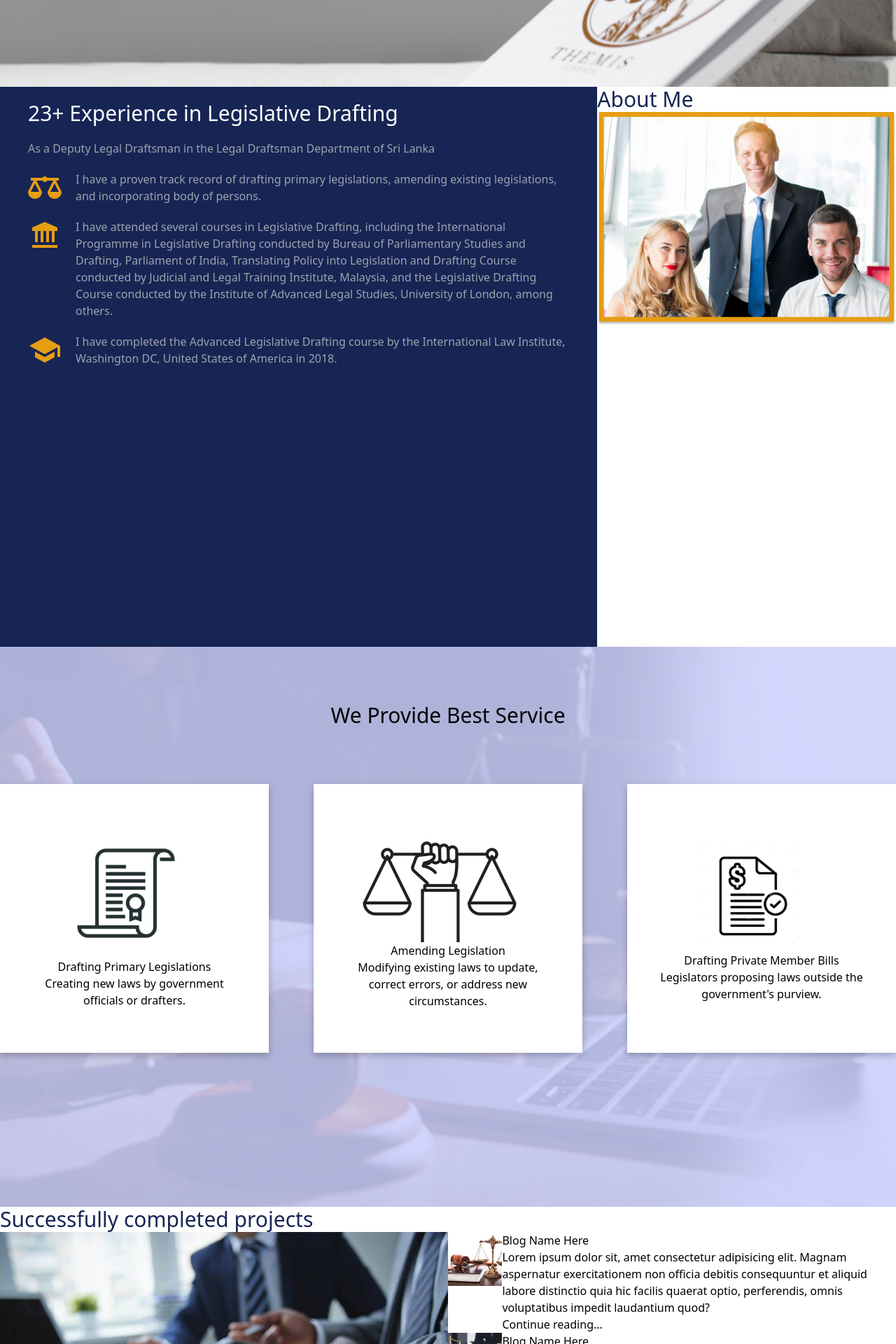
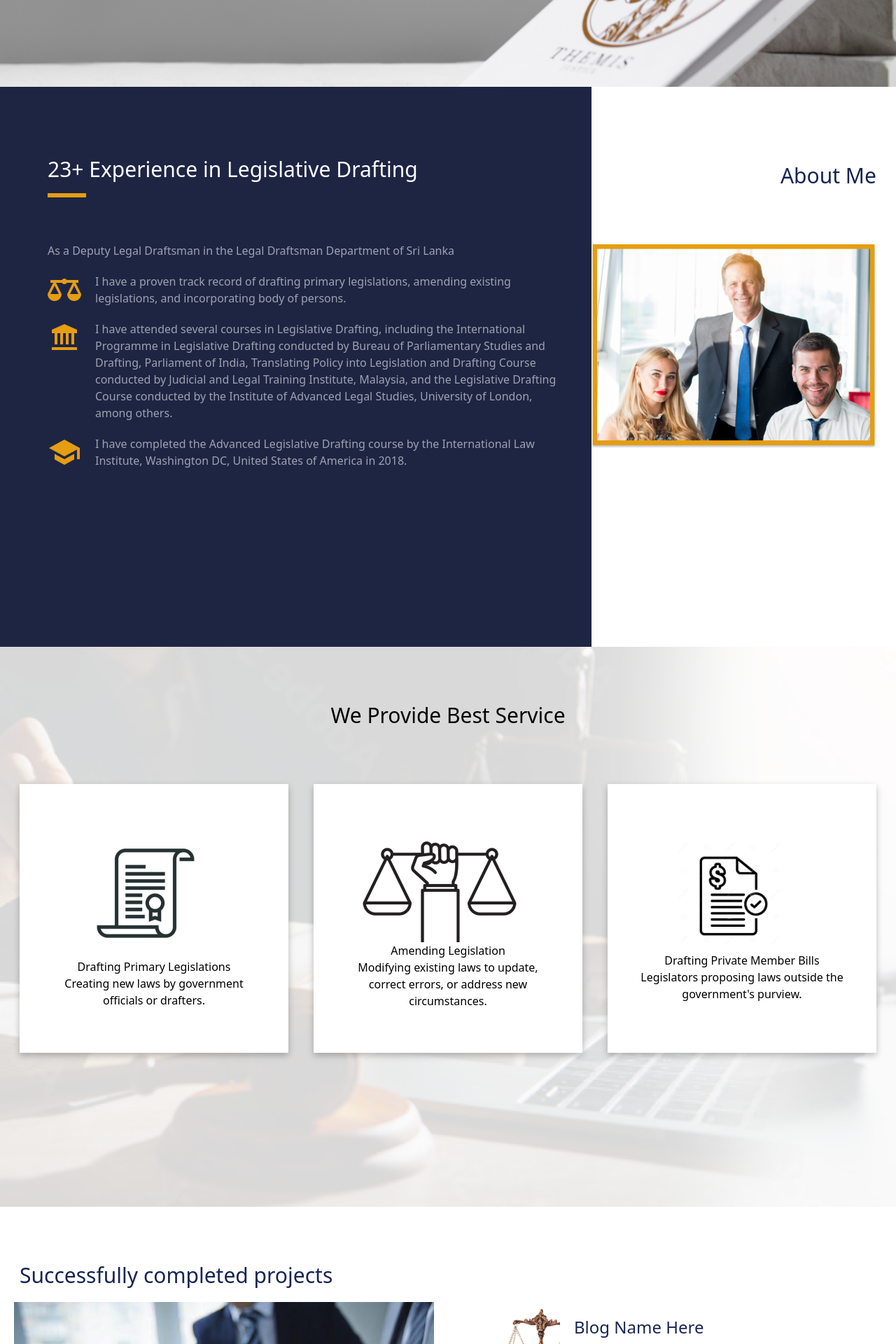
Before and after one commit to rajitha-00/viso-demo, a React (Create React App) app: page / in a window 1280 px wide. Shown: the part 740-2660 px from the top of the page at 70% size. Built offline with nearby package versions, Linux system fonts and the light colour scheme.

Commit message:
about done

```diff
--- a/src/App.jsx
+++ b/src/App.jsx
@@ -1,5 +1,6 @@
 
 import './App.css';
+import Footer from './components/Footer';
 import Navbar from './components/Navbar';
 import Landing from './views/Landing';
 
@@ -8,6 +9,7 @@ function App() {
     <>
      <Navbar />
      <Landing />
+     <Footer />
     </>
   );
 }
--- a/src/components/BlogCard.jsx
+++ b/src/components/BlogCard.jsx
@@ -4,13 +4,16 @@ const BlogCard = (props) => {
   return (
     <div>
       <div className="flex">
-        <div className="imgCard">
-            <img src={process.env.PUBLIC_URL + props.imgUrl} alt="" />
+        <div className="imgCard w-40">
+            <img className="max-w-40 h-40" src={process.env.PUBLIC_URL + props.imgUrl} alt="" />
         </div>
-        <div className="textCard">
-            <h2>{props.title}</h2>
-            <p>{props.content}</p>
-            <button>Continue reading...</button>
+        <div className="textCard px-5">
+            <h2 className='lg:text-2xl text-blue-950 mt-5'>{props.title}</h2>
+            <p className='mt-5'>{props.content}</p>
+            <div className="continueBtn flex justify-end w-full">
+
+                <button className='text-orange-400 '>Continue reading...</button>
+            </div>
         </div>
       </div>
     </div>
--- a/src/components/Footer.jsx
+++ b/src/components/Footer.jsx
@@ -1,10 +1,28 @@
 import React from 'react'
-
+const stats = [
+    { id: 1, name: 'Transactions every 24 hours', value: '44 million' },
+    { id: 2, name: 'Assets under holding', value: '$119 trillion' },
+    { id: 3, name: 'New users annually', value: '46,000' },
+  ]
 const Footer = () => {
   return (
-    <div>
+    <footer className='mt-40'>
 
-    </div>
+        <div className="mt-60 bg-blue-950 w-full py-24 sm:py-32">
+        <div className="mx-auto max-w-7xl px-6 lg:px-8">
+            <dl className="grid grid-cols-1 gap-x-8 gap-y-16 text-center lg:grid-cols-3">
+            {stats.map((stat) => (
+                <div key={stat.id} className="mx-auto flex max-w-xs flex-col gap-y-4">
+                <dt className="text-base leading-7 text-gray-600">{stat.name}</dt>
+                <dd className="order-first text-3xl font-semibold tracking-tight text-gray-900 sm:text-5xl">
+                    {stat.value}
+                </dd>
+                </div>
+            ))}
+            </dl>
+        </div>
+        </div>
+    </footer>
   )
 }
 
--- a/src/index.css
+++ b/src/index.css
@@ -45,7 +45,20 @@ section{
 .wrapper-servicess {
   position: relative;
 }
+.about {
+  position: relative;
+}
 
+.about::before {
+  content: "";
+  position: absolute;
+  top: 0;
+  left: 0;
+  width: 66%;
+  height: 100%;
+  background-color: #1E2543;
+  z-index: -1;
+}
 .wrapper-servicess::before {
   content: "";
   position: absolute;
@@ -53,7 +66,7 @@ section{
   left: 0;
   width: 100%;
   height: 100%;
-  background-color: rgba(177, 185, 255, 0.54);
+  background-color: rgba(255, 255, 255, 0.54);
   z-index: 1;
 }
 
@@ -106,3 +119,6 @@ section{
   background: #FFF;
   box-shadow: 0px 4px 4px 0px rgba(0, 0, 0, 0.13);
 }
+.imgCard img{
+  max-width: none;
+}
--- a/src/sections/About.jsx
+++ b/src/sections/About.jsx
@@ -4,16 +4,20 @@ import Law from '../assets/about_law.png'
 import Bank from '../assets/about_bank.png'
 import Grad from '../assets/about_grad.png'
 import AboutFig from '../assets/about.png'
+import Line from '../assets/about_line.png'
 
 const About = () => {
   return (
     <>
     <div className="wrapper">
 
-      <section className='about flex ' id='about'>
-        <div className="left-side w-2/3 bg-blue-950 ">
+      <section className='about  ' id='about'>
+        <div className="lg:max-w-7xl px-7 mx-auto flex flex-wrap items-center md:justify-between pt-20">
+
+          <div className="left-side w-2/3 ">
               <h1 className='text-white lg:text-3xl px-10 mt-5'>23+ Experience in Legislative Drafting</h1>
-            <h3 className='text-gray-400 px-10 mt-5'>As a Deputy Legal Draftsman in the Legal Draftsman Department of Sri Lanka</h3>
+              <img className=' px-10 mt-4' src={Line} alt="" />
+              <h3 className='text-gray-400 px-10 mt-16'>As a Deputy Legal Draftsman in the Legal Draftsman Department of Sri Lanka</h3>
               <AboutBox
               urlImage={Law}
               text="I have a proven track record of drafting primary legislations, amending existing legislations, and incorporating body of persons."
@@ -28,8 +32,12 @@ const About = () => {
               />
           </div>
           <div className="right-side w-1/3">
+              <div className="flex justify-end">
+
                 <h1 className='text-blue-950 lg:text-3xl'>About Me</h1>
-            <img src={AboutFig} alt="" />
+              </div>
+              <img className='mt-20' src={AboutFig} alt="" />
+          </div>
         </div>
 
       </section>
--- a/src/sections/Contact.jsx
+++ b/src/sections/Contact.jsx
@@ -5,14 +5,15 @@ const Contact = () => {
     <>
       <div className="wrapper-contact">
 
-      <section className="contact flex items-center justify-center" id='contact'>
-        <div className="contactCard bg-white w-1/2 px-20 py-10">
+      <section className="contact  flex items-center justify-center mb-40" id='contact'>
+        <div className="contactCard bg-white md:w-full lg:w-1/2 px-10 py-10 mb-40">
 
-          <h1 className='lg:text-3xl text-blue-950'>Get In Touch</h1>
-          <div className="flex justify-between">
 
-            <div className="left-side">
-              <form action="#" method="POST" className="mx-auto mt-16 max-w-xl sm:mt-20">
+          <div className="mx-auto flex  items-center justify-between">
+
+            <div className="left-side mx-5">
+            <h1 className='lg:text-3xl text-blue-950'>Get In Touch</h1>
+              <form action="#" method="POST" className="mx-auto  max-w-xl mt-5">
               <div className="grid grid-cols-1 gap-x-8 gap-y-6 sm:grid-cols-2">
                 <div>
 
@@ -81,8 +82,8 @@ const Contact = () => {
               </form>
 
             </div>
-            <div className="right-side">
-              <img src={ContactFig} alt="" />
+            <div className="right-side hidden sm:block ">
+              <img src={ContactFig} className="" alt="" />
             </div>
           </div>
         </div>
--- a/src/sections/Hero.jsx
+++ b/src/sections/Hero.jsx
@@ -5,10 +5,10 @@ const Hero = () => {
     <>
     <div className=" hero-wrapper mt-16">
         <div className="wrapper ">
-            <section className="hero" id='hero'>
-                <div className="heroContent pt-56">
-                    <h1>Unlock the power of words with our expert legislative drafting services. Transform ideas into effective laws that shape a brighter tomorrow.</h1>
-                    <p>It has the power to break down barriers and create a level playing field for all and it is the backbone of a functioning society, promoting order, justice, and prosperity.</p>
+            <section className="hero lg:max-w-7xl px-7 mx-auto flex flex-wrap " id='hero'>
+                <div className="heroContent pt-56 w-1/2">
+                    <h1 className='lg:text-4xl text-blue-950'>Unlock the power of words with our <br /> expert legislative drafting services. <br />Transform ideas into effective laws <br /> that shape a brighter tomorrow.</h1>
+                    <p className='text-gray-700'>It has the power to break down barriers and create a level playing field for <br /> all and it is the backbone of a functioning society, promoting order, justice, <br /> and prosperity.</p>
                     <button>EXPLORE OUR SERVICES</button>
                 </div>
             </section>
--- a/src/sections/Projects.jsx
+++ b/src/sections/Projects.jsx
@@ -5,16 +5,19 @@ import BloagFig from '../assets/project_1.png'
 const Projects = () => {
   return (
     <>
-      <section className="projects" id='projects'>
-        <h1 className="lg:text-3xl text-blue-950">Successfully completed projects</h1>
-        <div className="flex md:flex-shrink-0">
-          <div className="left-side w-1/2">
+      <section className="projects lg:max-w-7xl mx-auto " id='projects'>
+        <h1 className="lg:text-3xl text-blue-950 px-7 mt-20">Successfully completed projects</h1>
+        <div className="lg:max-w-7xl mt-5 mx-auto md:flex md:flex-wrap md:justify-between">
+          <div className="left-side md:w-1/2 px-5">
             <img src={BloagFig} alt="" />
-            <h2>Blog name here</h2>
-            <p>Lorem ipsum dolor sit amet, consectetur adipiscing elit. Etiam eu turpis molestie, dictum est a, mattis tellus. Sed dignissim, metus nec fringilla accumsan, risus sem sollicitudin lacus, ut interdum tellus elit sed risus. Maecenas eget condimentum velit, sit amet feugiat lectus. Class aptent taciti sociosqu ad litora torquent per conubia nostra, per inceptos himenaeos. Praesent auctor purus luctus enim egestas, ac scelerisque ante pulvinar.  nec fringilla accumsan, risus sem sollicitudin lacus, ut interdum tellus elit sed risus. Maecenas eget condimentum velit, sit amet feugiat lectus. </p>
-            <button>Continue reading...</button>
+            <h2 className='lg:text-2xl text-blue-950 mt-5'>Blog name here</h2>
+            <p className='mt-5'>Lorem ipsum dolor sit amet, consectetur adipiscing elit. Etiam eu turpis molestie, dictum est a, mattis tellus. Sed dignissim, metus nec fringilla accumsan, risus sem sollicitudin lacus, ut interdum tellus elit sed risus. Maecenas eget condimentum velit, sit amet feugiat lectus. Class aptent taciti sociosqu ad litora torquent per conubia nostra, per inceptos himenaeos. Praesent auctor purus luctus enim egestas, ac scelerisque ante pulvinar.  nec fringilla accumsan, risus sem sollicitudin lacus, ut interdum tellus elit sed risus. Maecenas eget condimentum velit, sit amet feugiat lectus. </p>
+            <div className="continueBtn flex justify-end w-full">
+
+              <button className='text-orange-400 '>Continue reading...</button>
+            </div>
           </div>
-          <div className="right-side w-1/2">
+          <div className="right-side md:w-1/2 sm:flex sm:flex-wrap">
           {projectsArray.map((project) => (
           <BlogCard
             key={project.id}
--- a/src/sections/Services.jsx
+++ b/src/sections/Services.jsx
@@ -5,9 +5,9 @@ import ServiceCard from '../components/ServiceCard';
 const Services = () => {
   return (
     <div className="wrapper-servicess">
-      <section className="services" id='services'>
+      <section className="services mx-auto " id='services'>
         <h1 className='lg:text-3xl tex-blue-950 text-center pt-20'>We Provide Best Service</h1>
-        <div className="flex md:flex-shrink items-center justify-between pt-20">
+        <div className="lg:max-w-7xl px-7 mx-auto flex flex-wrap items-center md:justify-between pt-20">
 
         {servicesArray.map((service) => (
           <ServiceCard
```
Lines whose indentation alone changed are shown as unchanged.
